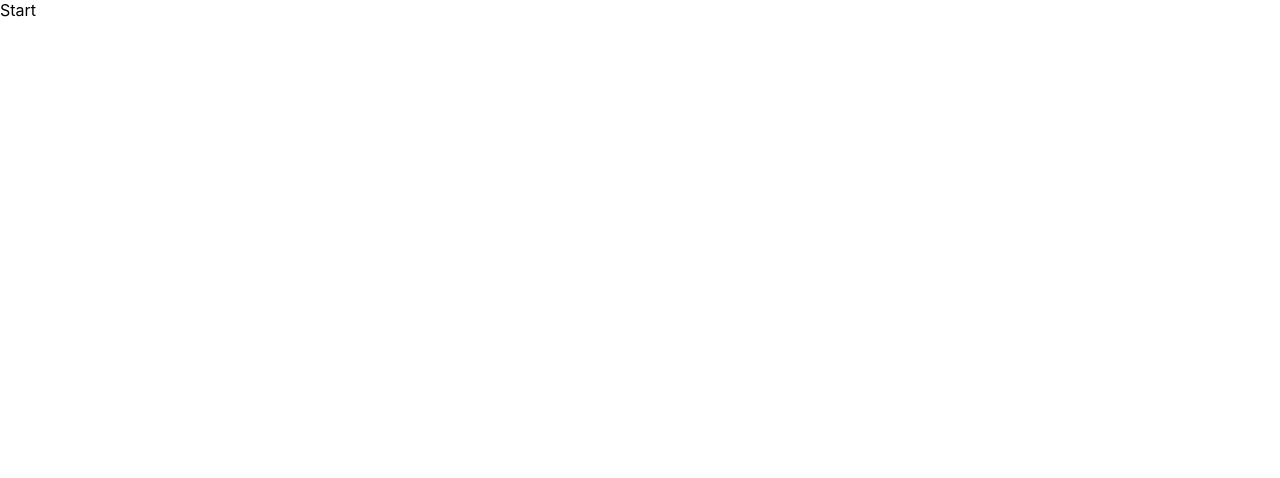
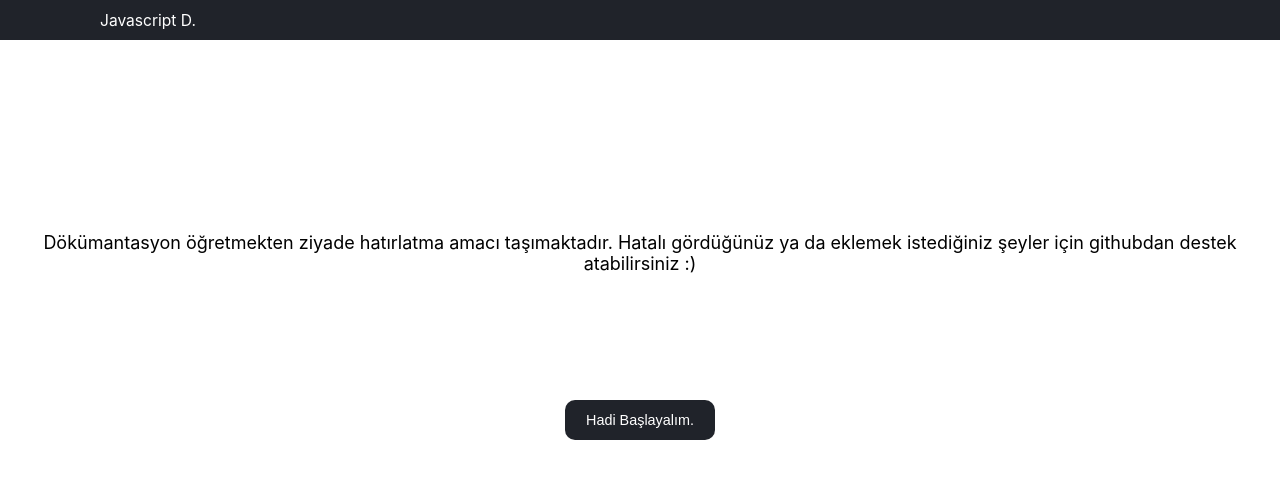
Before and after one commit to AliKarabulut/javascript-note-site, a React (Create React App) app: page / in a window 1280 px wide. Shown: the top 478 px of the page. Built offline with nearby package versions, Linux system fonts and the light colour scheme.

Commit message:
context öncesi

```diff
--- a/src/App.js
+++ b/src/App.js
@@ -1,8 +1,20 @@
+import { Fragment, useState } from 'react';
 import './App.css';
+import Navbar from './Navbar/navbar';
+import Start from './Start/Start';
 
 function App() {
+  const [isStart, setStart] = useState(false);
+
+  const startHandler = () => {
+    setStart(false)
+  };
+
   return (
-    <p>Start</p>
+    <Fragment>
+    <Navbar></Navbar>
+    {!isStart && <Start onStart={startHandler}/>}
+    </Fragment>
   );
 }
 
--- /dev/null
+++ b/src/Navbar/navbar.js
@@ -0,0 +1,11 @@
+import styles from "./navbar.module.css"
+
+const Navbar = (props) => {
+    return (
+        <div className={styles.navbar}>
+            <div className={styles.name}>Javascript D.</div>
+        </div>
+    )
+}
+
+export default Navbar
--- /dev/null
+++ b/src/Navbar/navbar.module.css
@@ -0,0 +1,13 @@
+.navbar{
+    height: 40px;
+    background-color: #20232A;
+    display: flex;
+    flex-direction: row;
+    align-items: center;
+}
+
+.name{
+    font-size: 1.3rem;
+    color: white;
+    padding: 0px 10px 0px 100px ;
+}
--- /dev/null
+++ b/src/Start/Start.js
@@ -0,0 +1,11 @@
+import { Fragment } from "react"
+import styles from "./Start.module.css"
+
+const Start = (props) =>{
+    return ( <Fragment>
+        <p>Dökümantasyon öğretmekten ziyade hatırlatma amacı taşımaktadır. Hatalı gördüğünüz ya da eklemek istediğiniz şeyler için githubdan destek atabilirsiniz :)</p>
+        <button onClick={props.onStart}>Hadi Başlayalım.</button>
+    </Fragment>)
+}
+
+export default Start
--- /dev/null
+++ b/src/Start/Start.module.css
@@ -0,0 +1,25 @@
+p{
+    margin-top: 15%;
+    font-size: 1.5rem;
+    text-align: center;
+}
+
+button{
+    position: absolute;
+    border: 0px;
+    border-radius: 10px;
+    background-color: #20232A;
+    color: white;
+    width: 150px;
+    height: 40px;
+    top: 50%;
+    left: 50%;
+    transform: translate(-50%);
+    font-size: 1.2rem;
+    transition: all .5s ;
+}
+
+button:hover{
+    cursor:pointer;
+    box-shadow: 0px 0px 20px 4px #20232A;
+}
--- a/src/index.css
+++ b/src/index.css
@@ -2,6 +2,7 @@
   margin: 0px;
   padding: 0px;
   box-sizing: border-box;
+  font-size: 12px;
 }
 body {
   margin: 0;
```
Also changed, not shown: src/store/store.js (added, +12 -0 lines).
